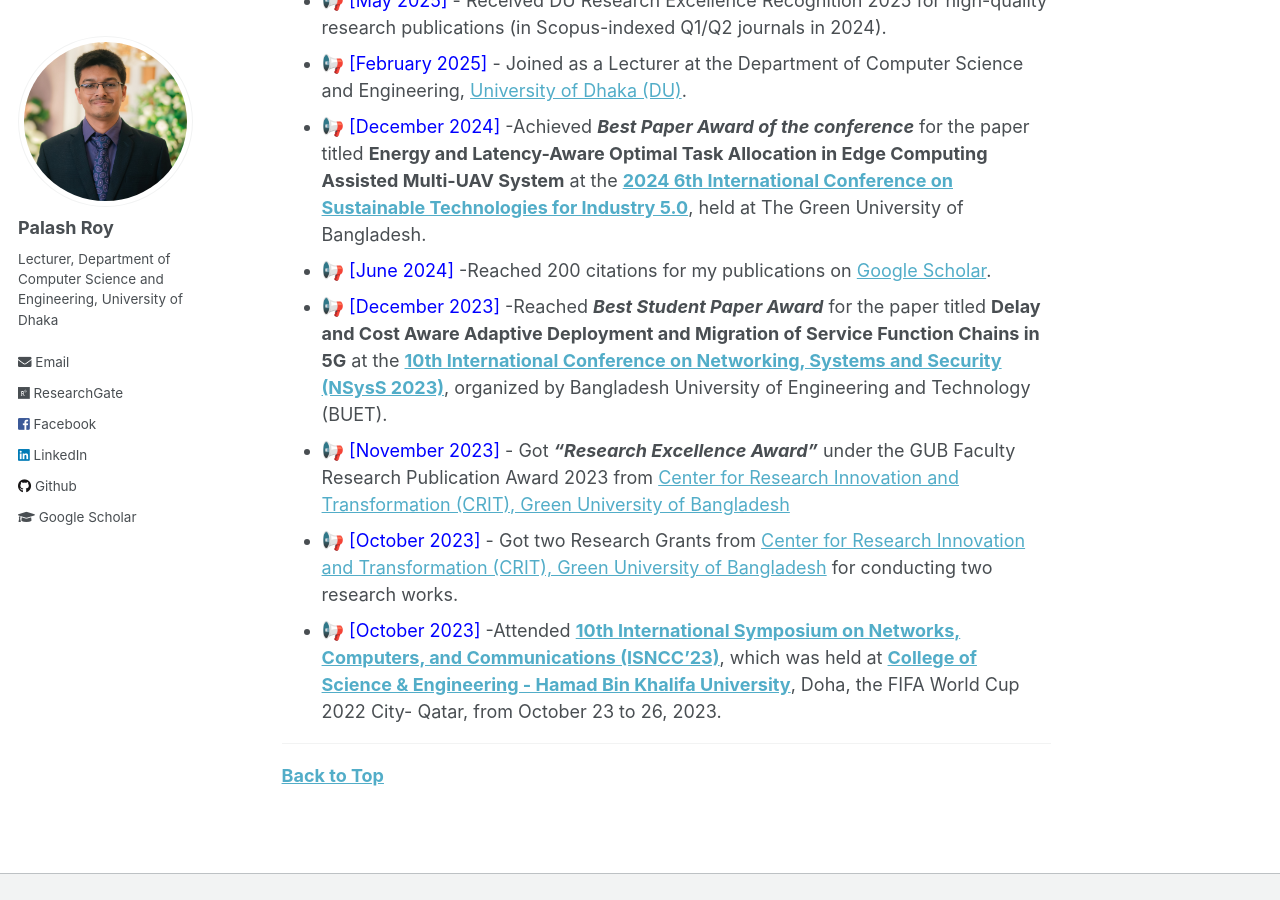
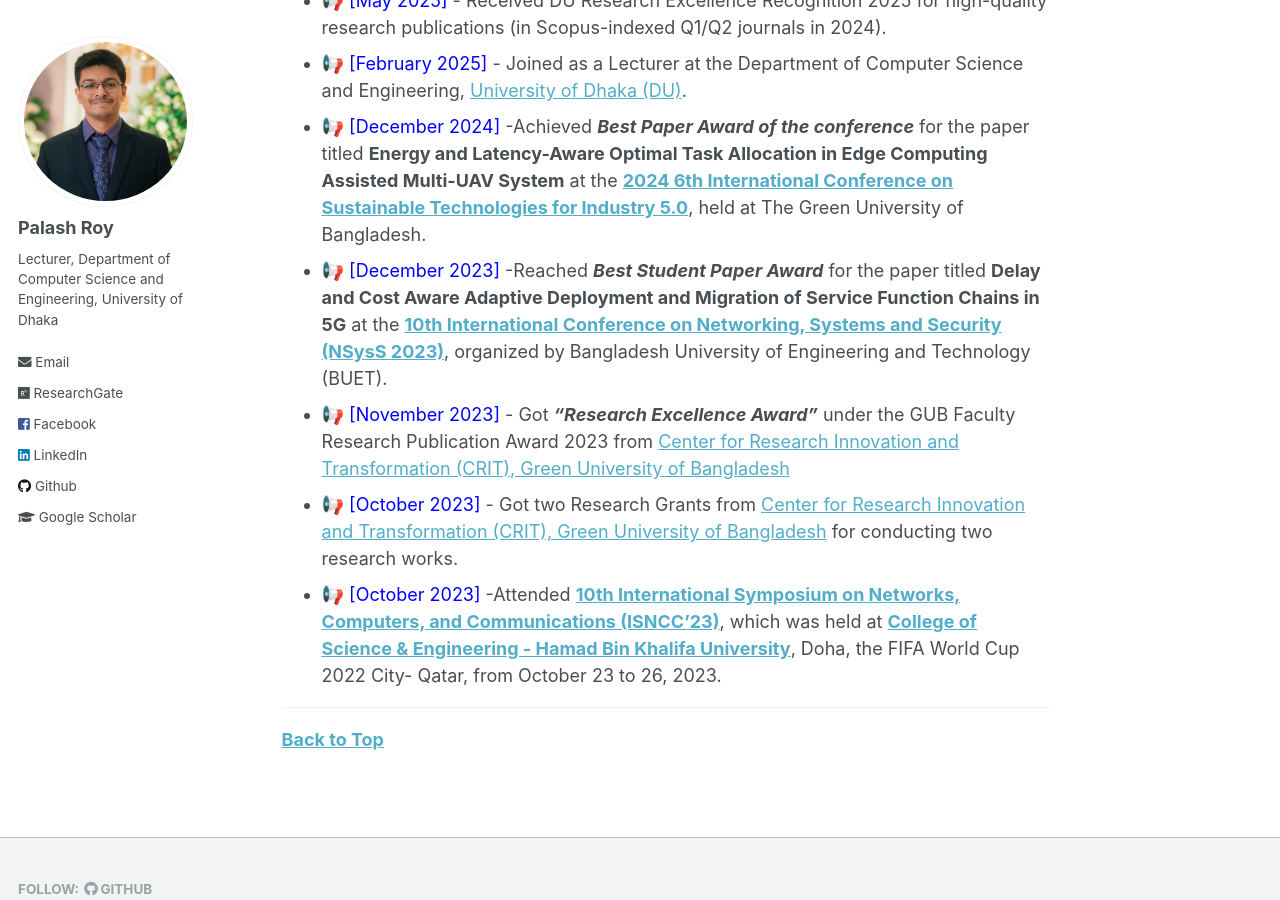
Before and after one commit to PalashRoy975/PalashRoy975.github.io, a Jekyll site: the page built from _pages/about.md, in a window 1280 px wide and 900 px high, scrolled down 672 px. Built offline with Jekyll 4.4.1, drawn with Linux system fonts in a browser that asks for light colours.

Commit message:
Update about.md

```diff
--- a/_pages/about.md
+++ b/_pages/about.md
@@ -44,7 +44,6 @@ for conducting extensive research work on M.Sc. Thesis.
 * 📢 <span style="color:Blue"> [May 2025] </span> - Received DU Research Excellence Recognition 2025 for high-quality research publications (in Scopus-indexed Q1/Q2 journals in 2024).
 * 📢 <span style="color:Blue"> [February 2025] </span> - Joined as a Lecturer at the Department of Computer Science and Engineering, [University of Dhaka (DU)](https://www.du.ac.bd/).
 * 📢 <span style="color:Blue"> [December 2024] </span> -Achieved ***Best Paper Award of the conference*** for the paper titled **Energy and Latency-Aware Optimal Task Allocation in Edge Computing Assisted Multi-UAV System** at the **[2024 6th International Conference on Sustainable Technologies for Industry 5.0](https://sti.green.edu.bd/)**, held at The Green University of Bangladesh.
-* 📢 <span style="color:Blue"> [June 2024] </span> -Reached 200 citations for my publications on [Google Scholar](https://scholar.google.com/citations?user=6YbqlUkAAAAJ&hl=en).
 * 📢 <span style="color:Blue"> [December 2023] </span> -Reached ***Best Student Paper Award*** for the paper titled **Delay and Cost Aware Adaptive Deployment and Migration of Service Function Chains in 5G** at the **[10th International Conference on Networking, Systems and Security (NSysS 2023)](https://cse.buet.ac.bd/nsyss2023/)**, organized by Bangladesh University of Engineering and Technology (BUET).
 * 📢 <span style="color:Blue"> [November 2023] </span> - Got ***"Research Excellence Award"*** under the GUB Faculty Research Publication Award 2023 from [Center for Research Innovation and Transformation (CRIT), Green University of Bangladesh](http://crit.green.edu.bd/)
 * 📢 <span style="color:Blue"> [October 2023] </span> - Got two Research Grants from [Center for Research Innovation and Transformation (CRIT), Green University of Bangladesh](http://crit.green.edu.bd/) for conducting two research works.
```
